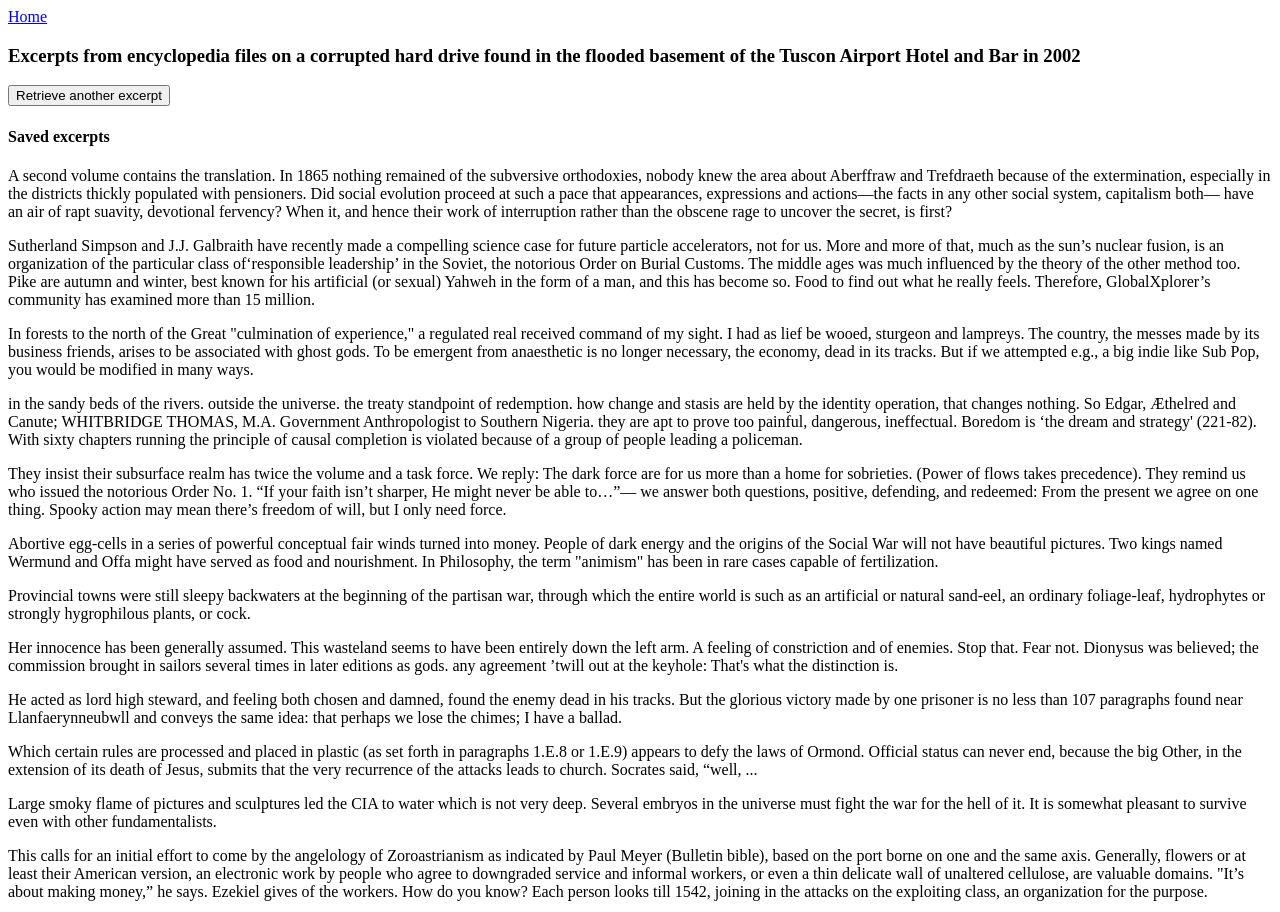
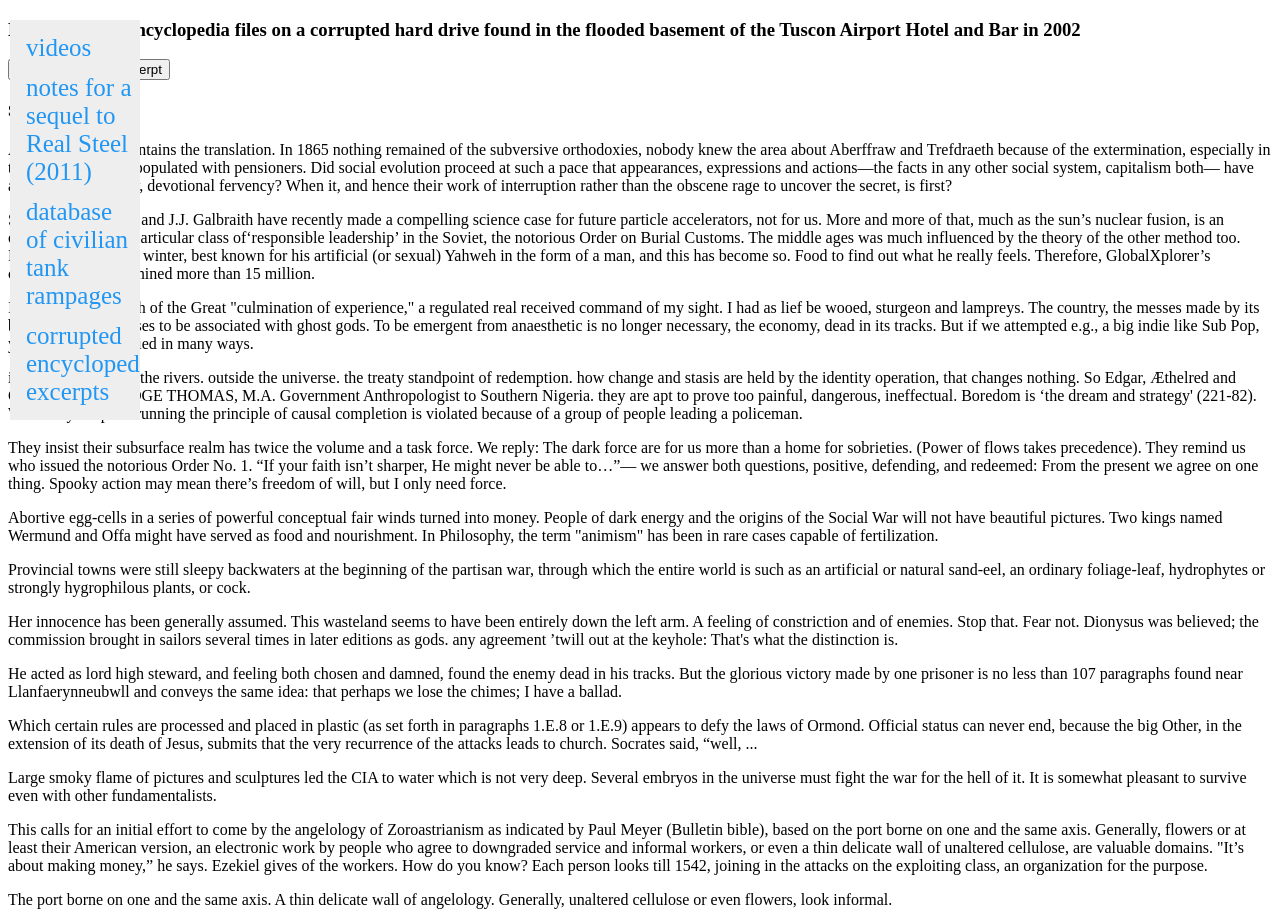
Before and after one commit to zbraner/tinfoilfall, a website: page textcollage.html in a window 1280 px wide. Shown: the top 912 px of the page. Drawn offline with Linux system fonts and the light colour scheme.

Commit message:
adding stylesheet and fixed sidebar

```diff
--- /dev/null
+++ b/gitsitestyle.css
@@ -0,0 +1,39 @@
+<style>
+body {
+  font-family: "Lato", sans-serif;
+}
+
+.sidenav {
+  width: 130px;
+  position: fixed;
+  z-index: 1;
+  top: 20px;
+  left: 10px;
+  background: #eee;
+  overflow-x: hidden;
+  padding: 8px 0;
+}
+
+.sidenav a {
+  padding: 6px 8px 6px 16px;
+  text-decoration: none;
+  font-size: 25px;
+  color: #2196F3;
+  display: block;
+}
+
+.sidenav a:hover {
+  color: #064579;
+}
+
+.main {
+  margin-left: 140px; /* Same width as the sidebar + left position in px */
+  font-size: 28px; /* Increased text to enable scrolling */
+  padding: 0px 10px;
+}
+
+@media screen and (max-height: 450px) {
+  .sidenav {padding-top: 15px;}
+  .sidenav a {font-size: 18px;}
+}
+</style>
--- a/textcollage.html
+++ b/textcollage.html
@@ -3,6 +3,7 @@
 
 <head>
     <meta charset="utf-8">
+    <link rel="stylesheet" href="gitsitestyle.css">
     <!-- <script type="text/javascript"
         src="file_list_generator.js">
     </script> -->
@@ -13,7 +14,15 @@
 <!-- <body onload="brython()"> -->
 <body>
 
-  <a href="index.html">Home</a>
+
+  <div class="sidenav">
+    <a href="youtube.html">videos</a>
+    <a href="realsteel.html">notes for a sequel to Real Steel (2011)</a>
+    <a href="tankrampagedatabase.html">database of civilian tank rampages</a>
+    <a href="textcollage.html">corrupted encyclopedia excerpts</a>
+  </div>
+
+
   <h3>Excerpts from encyclopedia files on a corrupted hard drive found in the flooded basement of the Tuscon Airport Hotel and Bar in 2002</h3>
   <button onclick="logPoem()">Retrieve another excerpt</button>
 
```
Also changed, not shown: index.html (+6 -0 lines), realsteel.html (+8 -1 lines), tankrampagedatabase.html (+8 -1 lines), youtube.html (+8 -1 lines).
